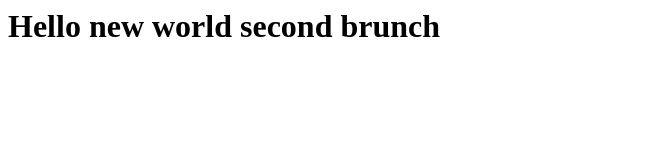
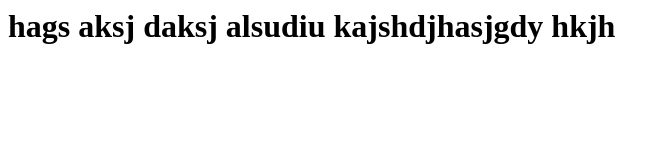
Before and after one commit to AsfaqueAhmed/goppo, a plain HTML site: page public/index.html in a window 1280 px wide. Shown: the whole page, without its empty margins (0-670 px from the left). Drawn offline with Linux system fonts and the light colour scheme.

Commit message:
skjhdkjah akjsdh kjasd

```diff
--- a/public/index.html
+++ b/public/index.html
@@ -6,6 +6,8 @@
   <title>Document</title>
 </head>
 <body>
-  <h1>Hello new world second brunch </h1>
+  <h1>
+    hags aksj daksj alsudiu kajshdjhasjgdy hkjh
+  </h1>
 </body>
 </html>
```
